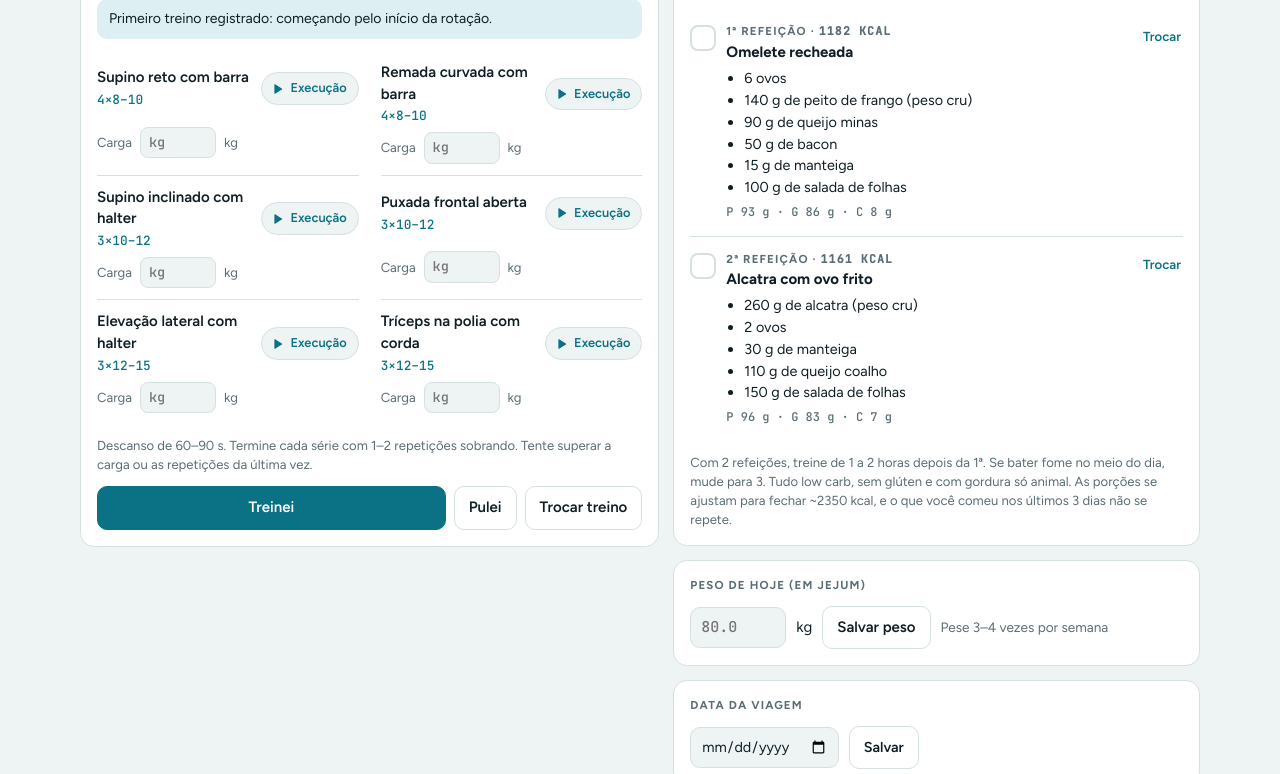
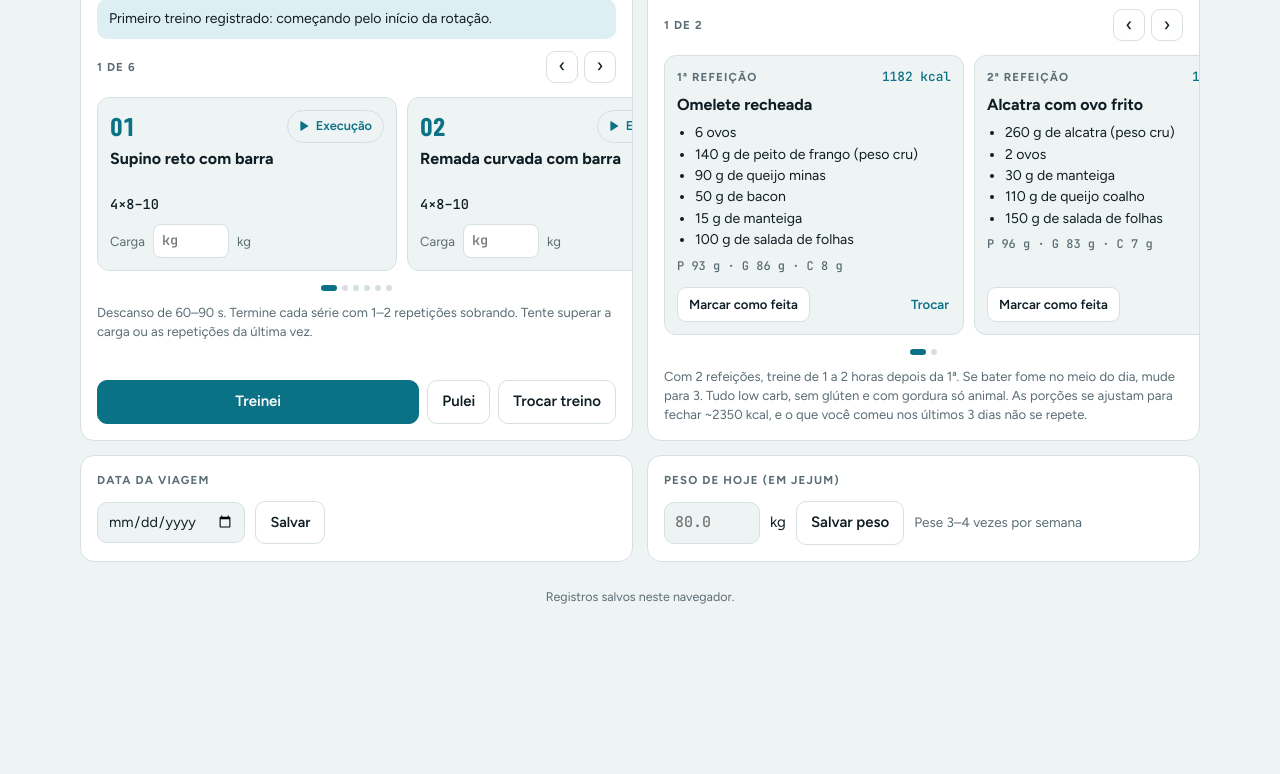
Before and after one commit to emanuel1811/ontraning, a plain HTML site: page index.html in a window 1280 px wide. Shown: the part 198-972 px from the top of the page. After the commit the page ends 865 px from the top, so only its background shows below. Drawn offline with nearby package versions, Linux system fonts and the light colour scheme.

Commit message:
app tomando forma

```diff
--- a/index.html
+++ b/index.html
@@ -4,6 +4,13 @@
 <meta charset="utf-8">
 <meta name="viewport" content="width=device-width,initial-scale=1,viewport-fit=cover">
 <meta name="theme-color" content="#0B7285">
+<link rel="manifest" href="manifest.webmanifest">
+<link rel="apple-touch-icon" href="icons/icon-180.png">
+<link rel="icon" type="image/png" href="icons/icon-192.png">
+<meta name="apple-mobile-web-app-capable" content="yes">
+<meta name="mobile-web-app-capable" content="yes">
+<meta name="apple-mobile-web-app-status-bar-style" content="default">
+<meta name="apple-mobile-web-app-title" content="OnTraining">
 <style>:root{padding-top:env(safe-area-inset-top,0px);padding-bottom:env(safe-area-inset-bottom,0px)}body{margin:0}img{max-width:100%}[hidden]{display:none!important}</style>
 </head>
 <body>
@@ -38,23 +45,17 @@ body{background:var(--bg);color:var(--ink);font-family:var(--f-body);font-size:1
 .panes{display:grid;gap:14px}
 .pane{display:flex;flex-direction:column;gap:14px;min-width:0}
 .jump{display:none}
-@media (max-width:759px){
-  .panes{display:flex;overflow-x:auto;scroll-snap-type:x mandatory;gap:12px;margin-inline:-16px;padding-inline:16px;scroll-padding-inline:16px;scrollbar-width:none;overscroll-behavior-x:contain}
-  .panes::-webkit-scrollbar{display:none}
-  .pane{flex:0 0 calc(100% - 22px);scroll-snap-align:start}
-  .jump{display:flex;gap:6px;overflow-x:auto;scrollbar-width:none}
-  .jump button{border:1px solid var(--line);background:var(--surface);border-radius:999px;padding:6px 12px;font-size:.82rem;font-weight:600;color:var(--muted);white-space:nowrap}
-  .jump button[aria-current="true"]{background:var(--ink);border-color:var(--ink);color:var(--bg)}
-}
+@media (max-width:759px){.p-treino{order:1}.p-viagem{order:2}.p-ref{order:3}.p-peso{order:4}}
 @media (min-width:760px){
-  .panes{grid-template-columns:minmax(0,1.1fr) minmax(0,1fr);grid-template-rows:auto 1fr;align-items:start}
-  .pane.p-treino{grid-row:1 / span 2}
+  .panes{grid-template-columns:minmax(0,1fr) minmax(0,1fr);align-items:stretch}
+  .pane > .card{flex:1}
+  .p-treino .card > .row:last-child{margin-top:auto}
   body header.top{flex-wrap:nowrap;align-items:center}
   body header.top > .tabs{flex:0 1 320px;order:0}
   body .date{font-size:2rem}
   body .date > small{display:inline;margin:0 8px 0 0}
 }
-@media (min-width:1000px){ .card .exlist{display:grid;grid-template-columns:1fr 1fr;column-gap:22px} .card .exlist .ex:nth-child(2){border-top:0} }
+
 h1,h2,h3{margin:0;text-wrap:balance}
 .num{font-family:var(--f-mono);font-variant-numeric:tabular-nums}
 button,input,select{font:inherit;color:inherit}
@@ -81,13 +82,24 @@ header.top .tabs{order:3;flex:1 1 100%}
 .note{background:var(--warn-soft);color:var(--ink);border-radius:10px;padding:10px 12px;font-size:.88rem}
 .note b{color:var(--warn)}
 
-.exlist{display:flex;flex-direction:column}
-.ex{display:grid;grid-template-columns:1fr auto;gap:6px 12px;padding-block:11px;border-top:1px solid var(--line);align-items:center}
-.ex:first-child{border-top:0}
-.ex .n{font-weight:600;min-width:0}
-.ex .s{font-family:var(--f-mono);font-size:.8rem;color:var(--accent);margin-top:2px}
-.ex .load{grid-column:1/-1;display:flex;align-items:center;gap:8px;font-size:.82rem;color:var(--muted);flex-wrap:wrap}
-.ex .load input{width:76px;padding:5px 8px;border:1px solid var(--line);border-radius:8px;background:var(--bg);font-family:var(--f-mono);font-size:.85rem}
+/* Carrosséis de exercícios e refeições */
+.car-head{display:flex;justify-content:space-between;align-items:center;gap:8px}
+.car-nav{display:flex;gap:6px}
+.arrow{width:32px;height:32px;border-radius:9px;border:1px solid var(--line);background:var(--surface);font-size:1.2rem;line-height:1;display:grid;place-items:center;padding:0 0 2px;color:var(--ink)}
+.carousel{display:flex;gap:10px;overflow-x:auto;scroll-snap-type:x mandatory;overscroll-behavior-x:contain;scrollbar-width:none;margin-inline:-16px;padding-inline:16px;scroll-padding-inline:16px;padding-block:2px}
+.carousel::-webkit-scrollbar{display:none}
+.item{flex:0 0 min(78%,300px);scroll-snap-align:start;background:var(--bg);border:1px solid var(--line);border-radius:12px;padding:12px;display:flex;flex-direction:column;gap:6px;min-width:0}
+.dots{display:flex;justify-content:center;gap:5px}
+.dots i{width:6px;height:6px;border-radius:3px;background:var(--line);transition:width .2s,background .2s}
+.dots i.on{width:16px;background:var(--accent)}
+@media (prefers-reduced-motion:reduce){.dots i{transition:none}}
+.ex-top{display:flex;justify-content:space-between;align-items:center;gap:8px}
+.ord{font-family:var(--f-display);font-weight:700;font-size:1.6rem;line-height:1;color:var(--accent)}
+.ex .n{font-weight:700;font-size:1rem;line-height:1.25;min-height:2.5em}
+.ex .s{font-family:var(--f-mono);font-size:.85rem;color:var(--ink)}
+.ex .load{display:flex;align-items:center;gap:8px;font-size:.82rem;color:var(--muted);margin-top:auto;padding-top:4px}
+.ex .load input{width:76px;padding:6px 8px;border:1px solid var(--line);border-radius:8px;background:var(--surface);font-family:var(--f-mono);font-size:.85rem}
+.ex .last{font-size:.78rem;color:var(--muted)}
 .demo{display:inline-flex;align-items:center;gap:6px;border:1px solid var(--line);background:var(--bg);border-radius:999px;padding:6px 11px 6px 8px;font-size:.8rem;font-weight:600;color:var(--accent);white-space:nowrap}
 .demo svg{width:14px;height:14px}
 
@@ -111,19 +123,20 @@ header.top .tabs{order:3;flex:1 1 100%}
 .bar{height:5px;border-radius:3px;background:var(--line);overflow:hidden}
 .bar i{display:block;height:100%;background:var(--accent)}
 
-.meal{display:grid;grid-template-columns:auto 1fr auto;gap:10px;align-items:start;padding-block:14px;border-top:1px solid var(--line)}
-.meal:first-child{border-top:0}
-.chk{width:26px;height:26px;border-radius:8px;border:2px solid var(--line);background:transparent;display:grid;place-items:center;padding:0;margin-top:2px}
-.chk[aria-pressed="true"]{background:var(--good);border-color:var(--good);color:var(--surface)}
-.chk svg{width:14px;height:14px}
+.meal .meal-top{display:flex;justify-content:space-between;align-items:baseline;gap:8px}
 .meal .slot{font-size:.72rem;font-weight:700;letter-spacing:.1em;text-transform:uppercase;color:var(--muted)}
-.meal .mt{font-weight:700;margin-top:2px}
-.meal ul{margin:4px 0 0;padding-left:18px;font-size:.9rem}
+.meal .kc{font-size:.8rem;color:var(--accent)}
+.meal .mt{font-weight:700;font-size:1rem}
+.meal ul{margin:0;padding-left:18px;font-size:.88rem}
 .meal li{margin-block:1px}
-.meal .mm{font-family:var(--f-mono);font-size:.75rem;color:var(--muted);margin-top:6px}
+.meal .mm{font-family:var(--f-mono);font-size:.75rem;color:var(--muted)}
+.meal-actions{display:flex;justify-content:space-between;align-items:center;gap:8px;margin-top:auto;padding-top:6px}
+.chkbtn{display:inline-flex;align-items:center;gap:6px;border:1px solid var(--line);background:var(--surface);border-radius:9px;padding:7px 11px;font-size:.82rem;font-weight:600}
+.chkbtn[aria-pressed="true"]{background:var(--good);border-color:var(--good);color:var(--surface)}
+.chkbtn svg{width:14px;height:14px}
 .swap{border:0;background:transparent;color:var(--accent);font-size:.82rem;font-weight:600;padding:4px 2px}
 .meal.eaten .mt,.meal.eaten ul{color:var(--muted)}
-
+.meal.eaten{border-color:var(--good)}
 .weight{display:flex;align-items:center;gap:10px;flex-wrap:wrap}
 .weight input{width:96px;padding:9px 10px;border:1px solid var(--line);border-radius:10px;background:var(--bg);font-family:var(--f-mono)}
 .weight .avg{font-size:.85rem;color:var(--muted)}
@@ -646,21 +659,27 @@ function renderHoje(){
   const chip=p.status==="feito"?'<span class="status done">Treino feito</span>':p.status==="pulado"?'<span class="status skip">Pulado</span>':'<span class="status todo">A fazer</span>';
   const exs=t.ex.map((e,i)=>{
     const nome=e[0][v%e[0].length], ant=ult?.cargas?.[i], val=state.draft.cargas[i]??state.dias[HOJE]?.treino?.cargas?.[i]??"";
-    const carga = e[2]||t.tipo!=="forca" ? "" : `<label class="load" for="kg${i}">Carga <input id="kg${i}" data-i="${i}" inputmode="decimal" placeholder="${ant?esc(ant):"kg"}" value="${esc(val)}"> kg ${ant?`<span>· última vez: <b class="num">${esc(ant)} kg</b></span>`:""}</label>`;
-    return `<div class="ex"><div style="min-width:0"><div class="n">${esc(nome)}</div><div class="s">${esc(e[1])}</div></div>
-      <button class="demo" data-demo="${esc(nome)}" data-sets="${esc(e[1])}">${PLAY}Execução</button>${carga}</div>`;
+    const carga = e[2]||t.tipo!=="forca" ? "" : `<label class="load" for="kg${i}">Carga <input id="kg${i}" data-i="${i}" inputmode="decimal" placeholder="${ant?esc(ant):"kg"}" value="${esc(val)}"> kg</label>${ant?`<div class="last">Última vez: <b class="num">${esc(ant)} kg</b></div>`:""}`;
+    return `<article class="item ex" aria-label="Exercício ${i+1} de ${t.ex.length}">
+      <div class="ex-top"><span class="ord num">${String(i+1).padStart(2,"0")}</span>
+        <button class="demo" data-demo="${esc(nome)}" data-sets="${esc(e[1])}">${PLAY}Execução</button></div>
+      <div class="n">${esc(nome)}</div><div class="s">${esc(e[1])}</div>${carga}</article>`;
   }).join("");
 
   const det=detalharRefeicoes(p), tot={k:0,p:0,g:0,c:0};
-  const meals=Object.entries(p.refeicoes).map(([slot,r])=>{
+  const nMeals=Object.keys(p.refeicoes).length;
+  const meals=Object.entries(p.refeicoes).map(([slot,r],i)=>{
     const m=det[slot]; for(const x in tot) tot[x]+=m.tot[x];
     const rotulo = slot==="lanche" ? (treinoDia?"Pré-treino":"Lanche") : REF[slot].nome;
-    return `<div class="meal ${r.feito?"eaten":""}">
-      <button class="chk" data-meal="${slot}" aria-pressed="${!!r.feito}" aria-label="Marcar ${rotulo} como feita">${r.feito?CHECK:""}</button>
-      <div style="min-width:0"><div class="slot">${rotulo} · <span class="num">${m.tot.k} kcal</span></div><div class="mt">${esc(m.titulo)}</div>
+    return `<article class="item meal ${r.feito?"eaten":""}" aria-label="${rotulo}, ${i+1} de ${nMeals}">
+      <div class="meal-top"><span class="slot">${rotulo}</span><span class="kc num">${m.tot.k} kcal</span></div>
+      <div class="mt">${esc(m.titulo)}</div>
       <ul>${m.itens.map(x=>`<li>${esc(x)}</li>`).join("")}</ul>
-      <div class="mm">P ${m.tot.p} g · G ${m.tot.g} g · C ${m.tot.c} g</div></div>
-      ${r.feito?"":`<button class="swap" data-swap="${slot}">Trocar</button>`}</div>`;
+      <div class="mm">P ${m.tot.p} g · G ${m.tot.g} g · C ${m.tot.c} g</div>
+      <div class="meal-actions">
+        <button class="chkbtn" data-meal="${slot}" aria-pressed="${!!r.feito}">${r.feito?CHECK+"Comi":"Marcar como feita"}</button>
+        ${r.feito?"":`<button class="swap" data-swap="${slot}">Trocar</button>`}
+      </div></article>`;
   }).join("");
   const mb=(lab,val,meta,un)=>`<div class="macro"><span>${lab}</span><b>${val}${un}</b><div class="bar"><i style="width:${Math.min(100,val/meta*100)}%"></i></div></div>`;
   const dicaHorario = nRefeicoes()===2
@@ -670,18 +689,15 @@ function renderHoje(){
   const pesos=Object.values(state.dias).filter(d=>d.peso&&daysBetween(d.date,HOJE)<7);
   const media=pesos.length?(pesos.reduce((s,d)=>s+d.peso,0)/pesos.length).toFixed(1):null;
 
-  const sc=$("#viewHoje .panes"), sl=sc?sc.scrollLeft:0;
+  const sc=$("#viewHoje .panes"), sl=sc?sc.scrollLeft:0, pos={}; document.querySelectorAll(".carousel").forEach(c=>pos[c.id]=c.scrollLeft);
   $("#viewHoje").innerHTML=`
     ${avisos().map(a=>`<div class="note">${a}</div>`).join("")}
-    <nav class="jump" aria-label="Ir para">
-      <button data-go="0">Treino</button><button data-go="1">Refeições</button><button data-go="2">Peso e viagem</button>
-    </nav>
     <div class="panes">
     <section class="pane p-treino"><div class="card" aria-labelledby="tTreino">
       <div class="row" style="justify-content:space-between;align-items:center"><span class="eyebrow">Treino de hoje</span>${chip}</div>
       <div><h2 class="wtitle" id="tTreino">${t.nome}</h2><div class="wfoco">${t.foco}${t.tipo==="forca"?` · variação ${v%2===0?"A":"B"}`:""}</div></div>
       ${p.motivo?`<div class="why">${esc(p.motivo)}</div>`:""}
-      <div class="exlist">${exs}</div>
+      ${carrossel("carEx","Exercícios de hoje",exs,t.ex.length)}
       ${t.tipo==="forca"?`<div class="wfoco small">Descanso de 60–90 s. Termine cada série com 1–2 repetições sobrando. Tente superar a carga ou as repetições da última vez.</div>`:""}
       <div class="row">
         <button class="btn primary grow" id="btnFeito">${p.status==="feito"?"Treino salvo ✓":"Treinei"}</button>
@@ -689,6 +705,7 @@ function renderHoje(){
         <button class="btn" id="btnTrocar">Trocar treino</button>
       </div>
     </div></section>
+
 
     <section class="pane p-ref"><div class="card" aria-labelledby="tRef">
       <div class="row" style="justify-content:space-between;align-items:center">
@@ -698,9 +715,16 @@ function renderHoje(){
         </div>
       </div>
       <div class="macros">${mb("kcal",tot.k,META.kcal,"")}${mb("Prot",tot.p,META.p," g")}${mb("Gord",tot.g,META.g," g")}${mb("Carb",tot.c,META.c," g")}</div>
-      <div>${meals}</div>
+      ${carrossel("carRef","Refeições de hoje",meals,nMeals)}
       <div class="wfoco small">${dicaHorario} Tudo low carb, sem glúten e com gordura só animal. As porções se ajustam para fechar ~${META.kcal} kcal, e o que você comeu nos últimos ${JANELA_REPETICAO} dias não se repete.</div>
     </div></section>
+
+    <section class="pane p-viagem">
+      <div class="card">
+        <h2 class="eyebrow">Data da viagem</h2>
+        <div class="settings"><input type="date" id="viagem" value="${state.config.viagem||""}"><button class="btn" id="btnViagem">Salvar</button></div>
+      </div>
+    </section>
 
     <section class="pane p-peso">
       <div class="card" aria-labelledby="tPeso">
@@ -709,17 +733,31 @@ function renderHoje(){
           <button class="btn" id="btnPeso">Salvar peso</button>
           <span class="avg">${media?`Média 7 dias: <b class="num">${media} kg</b>`:"Pese 3–4 vezes por semana"}</span></div>
       </div>
-      <div class="card">
-        <h2 class="eyebrow">Data da viagem</h2>
-        <div class="settings"><input type="date" id="viagem" value="${state.config.viagem||""}"><button class="btn" id="btnViagem">Salvar</button></div>
-      </div>
     </section>
     </div>`;
+  document.querySelectorAll(".carousel").forEach(c=>{ if(pos[c.id]) c.scrollLeft=pos[c.id]; atualizarCarrossel(c);
+    c.addEventListener("scroll",()=>{cancelAnimationFrame(c._r);c._r=requestAnimationFrame(()=>atualizarCarrossel(c));},{passive:true}); });
+  document.querySelectorAll("[data-car]").forEach(b=>b.onclick=()=>{ const c=document.getElementById(b.dataset.car), w=c.firstElementChild.offsetWidth+10;
+    c.scrollBy({left:w*(+b.dataset.dir),behavior:matchMedia("(prefers-reduced-motion: reduce)").matches?"auto":"smooth"}); });
   const nsc=$("#viewHoje .panes"); nsc.scrollLeft=sl; marcarPane();
   nsc.addEventListener("scroll",()=>{cancelAnimationFrame(marcarPane._r);marcarPane._r=requestAnimationFrame(marcarPane);},{passive:true});
   document.querySelectorAll("[data-go]").forEach(b=>b.onclick=()=>{ const pane=nsc.children[+b.dataset.go];
     nsc.scrollTo({left:pane.offsetLeft-nsc.offsetLeft-16,behavior:matchMedia("(prefers-reduced-motion: reduce)").matches?"auto":"smooth"}); });
   bindHoje(p);
+}
+function carrossel(id,label,itens,n){
+  return `<div class="car-head"><span class="eyebrow" id="${id}-cnt">1 de ${n}</span>
+    <div class="car-nav"><button class="arrow" data-car="${id}" data-dir="-1" aria-label="Anterior">‹</button><button class="arrow" data-car="${id}" data-dir="1" aria-label="Próximo">›</button></div></div>
+    <div class="carousel" id="${id}" role="region" aria-label="${label}" tabindex="0">${itens}</div>
+    <div class="dots" id="${id}-dots" aria-hidden="true">${Array.from({length:n},(_,i)=>`<i${i===0?' class="on"':""}></i>`).join("")}</div>`;
+}
+function atualizarCarrossel(el){
+  const items=[...el.children]; if(!items.length) return;
+  const x=el.scrollLeft; let idx=0,best=1e9;
+  items.forEach((it,i)=>{const d=Math.abs(it.offsetLeft-el.firstElementChild.offsetLeft-x); if(d<best){best=d;idx=i;}});
+  if(el.scrollLeft+el.clientWidth>=el.scrollWidth-4) idx=items.length-1;
+  const c=document.getElementById(el.id+"-cnt"); if(c) c.textContent=`${idx+1} de ${items.length}`;
+  document.querySelectorAll(`#${el.id}-dots i`).forEach((d,i)=>d.classList.toggle("on",i===idx));
 }
 function marcarPane(){
   const sc=$("#viewHoje .panes"); if(!sc) return; const w=sc.clientWidth||1;
@@ -770,5 +808,10 @@ render();
 store.init(render);
 </script>
 
+<script>
+if ("serviceWorker" in navigator && location.protocol === "https:") {
+  window.addEventListener("load", () => navigator.serviceWorker.register("sw.js").catch(() => {}));
+}
+</script>
 </body>
 </html>
```
Also changed, not shown: sw.js (added, +21 -0 lines), icons/icon-180.png (added), icons/icon-192.png (added), icons/icon-512.png (added), manifest.webmanifest (added), 1 other file.
